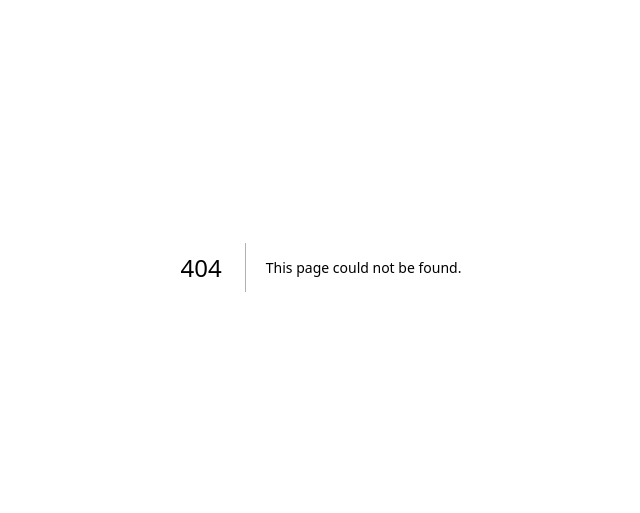
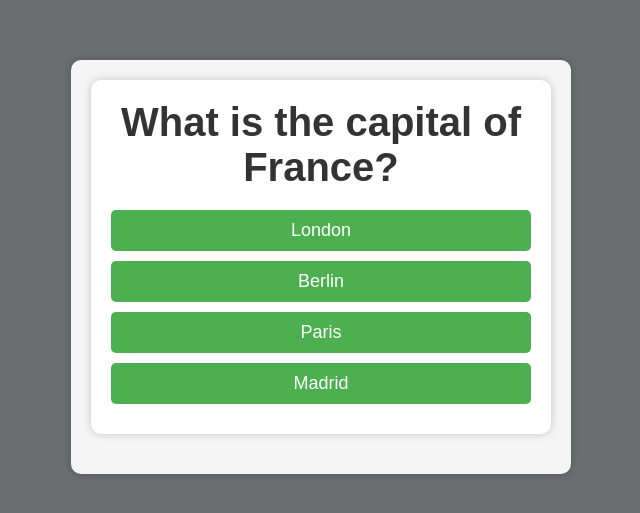
Before and after one commit to swiftugandan/quizmastr, a Next.js app: page /quiz in a window 1280 px wide. Before the commit this address had no page. Shown: the part 133-646 px from the top of the page, without its empty margins (319-959 px from the left). Built offline with nearby package versions, Linux system fonts and the light colour scheme.

Commit message:
Added quiz component

```diff
--- /dev/null
+++ b/pages/quiz.js
@@ -0,0 +1,222 @@
+import React, { useState, useEffect } from "react";
+
+const Quiz = () => {
+  const [currentQuestion, setCurrentQuestion] = useState(0);
+  const [answers, setAnswers] = useState([]);
+  const [shuffledOptions, setShuffledOptions] = useState([]);
+  const [optionsShuffled, setOptionsShuffled] = useState(false);
+
+  const questions = [
+    {
+      question: "What is the capital of France?",
+      options: ["Paris", "London", "Berlin", "Madrid"],
+      answer: "Paris",
+    },
+    {
+      question: "What is the largest country in the world?",
+      options: ["Russia", "China", "USA", "Canada"],
+      answer: "Russia",
+    },
+    {
+      question: "What is the currency of Japan?",
+      options: ["Yen", "Dollar", "Euro", "Pound"],
+      answer: "Yen",
+    },
+  ];
+
+  const shuffleOptions = () => {
+    const shuffledArray = [...questions[currentQuestion].options];
+    for (let i = shuffledArray.length - 1; i > 0; i--) {
+      const j = Math.floor(Math.random() * (i + 1));
+      [shuffledArray[i], shuffledArray[j]] = [
+        shuffledArray[j],
+        shuffledArray[i],
+      ];
+    }
+    setShuffledOptions(shuffledArray);
+    setOptionsShuffled(true);
+  };
+
+  useEffect(() => {
+    if (currentQuestion < questions.length && !optionsShuffled) {
+      shuffleOptions();
+    }
+  }, [currentQuestion, optionsShuffled]);
+
+  const handleAnswer = (answer) => {
+    setAnswers([...answers, answer]);
+    setCurrentQuestion(currentQuestion + 1);
+    setOptionsShuffled(false);
+  };
+
+  const handleRestart = () => {
+    setCurrentQuestion(0);
+    setAnswers([]);
+    setOptionsShuffled(false);
+  };
+
+  const renderQuestion = () => {
+    const { question } = questions[currentQuestion];
+    return (
+      <div style={styles.questionContainer}>
+        <h2 style={styles.question}>{question}</h2>
+        {shuffledOptions.map((option) => (
+          <button
+            key={option}
+            style={styles.button}
+            onClick={() => handleAnswer(option)}
+          >
+            {option}
+          </button>
+        ))}
+      </div>
+    );
+  };
+
+  const renderResult = () => {
+    const correctAnswers = answers.filter(
+      (answer, index) => answer === questions[index].answer
+    );
+    return (
+      <div style={styles.resultContainer}>
+        <h2 style={styles.resultTitle}>Quiz Result</h2>
+        <p style={styles.resultText}>
+          You got {correctAnswers.length} out of {questions.length} questions
+          correct.
+        </p>
+        <ul style={styles.resultList}>
+          {questions.map((question, index) => (
+            <li key={question.question} style={styles.resultItem}>
+              {question.question} -
+              <span
+                style={{
+                  fontWeight: "bold",
+                  color: answers[index] === question.answer ? "green" : "red",
+                }}
+              >
+                {answers[index]}
+              </span>
+              {question.options && (
+                <ul>
+                  {question.options.map((option) => (
+                    <li
+                      key={option}
+                      style={{
+                        fontWeight:
+                          option === question.answer ? "bold" : "normal",
+                      }}
+                    >
+                      {option}
+                    </li>
+                  ))}
+                </ul>
+              )}
+            </li>
+          ))}
+        </ul>
+        <button style={styles.button} onClick={handleRestart}>
+          Restart Quiz
+        </button>
+      </div>
+    );
+  };
+
+  return (
+    <div style={styles.container}>
+      {currentQuestion < questions.length ? renderQuestion() : renderResult()}
+    </div>
+  );
+};
+
+const styles = {
+  container: {
+    backgroundColor: "#f5f5f5",
+    padding: "20px",
+    borderRadius: "10px",
+    boxShadow: "0px 0px 10px rgba(0, 0, 0, 0.2)",
+    maxWidth: "500px",
+    margin: "0 auto",
+  },
+  questionContainer: {
+    backgroundColor: "#fff",
+    padding: "20px",
+    borderRadius: "10px",
+    boxShadow: "0px 0px 10px rgba(0, 0, 0, 0.2)",
+    marginBottom: "20px",
+    fontFamily: "sans-serif",
+  },
+  question: {
+    fontSize: "40px",
+    marginBottom: "20px",
+    textAlign: "center",
+    color: "#333",
+  },
+  button: {
+    display: "block",
+    width: "100%",
+    padding: "10px",
+    marginBottom: "10px",
+    borderRadius: "5px",
+    backgroundColor: "#4caf50",
+    color: "#fff",
+    fontSize: "18px",
+    cursor: "pointer",
+    border: "none",
+    outline: "none",
+    transition: "background-color 0.2s ease-in-out",
+  },
+  "button:hover": {
+    backgroundColor: "#3e8e41",
+  },
+  resultContainer: {
+    backgroundColor: "#fff",
+    padding: "20px",
+    borderRadius: "10px",
+    boxShadow: "0px 0px 10px rgba(0, 0, 0, 0.2)",
+    fontFamily: "sans-serif",
+  },
+  resultTitle: {
+    fontSize: "24px",
+    marginBottom: "20px",
+    textAlign: "center",
+    color: "#333",
+  },
+  resultText: {
+    fontSize: "18px",
+    marginBottom: "20px",
+    textAlign: "center",
+    color: "#333",
+  },
+  resultList: {
+    listStyle: "none",
+    padding: "0",
+    margin: "0",
+  },
+  resultItem: {
+    fontSize: "18px",
+    marginBottom: "10px",
+    color: "#333",
+  },
+};
+
+const ModalPage = () => {
+  const overlay = {
+    position: "fixed",
+    top: 0,
+    left: 0,
+    width: "100%",
+    height: "100%",
+    backgroundColor: "rgba(0, 0, 0, 0.5)",
+    display: "flex",
+    alignItems: "center",
+    justifyContent: "center",
+  };
+
+  return (
+    <div style={overlay}>
+      <Quiz />
+    </div>
+  );
+};
+
+export default ModalPage;
```
